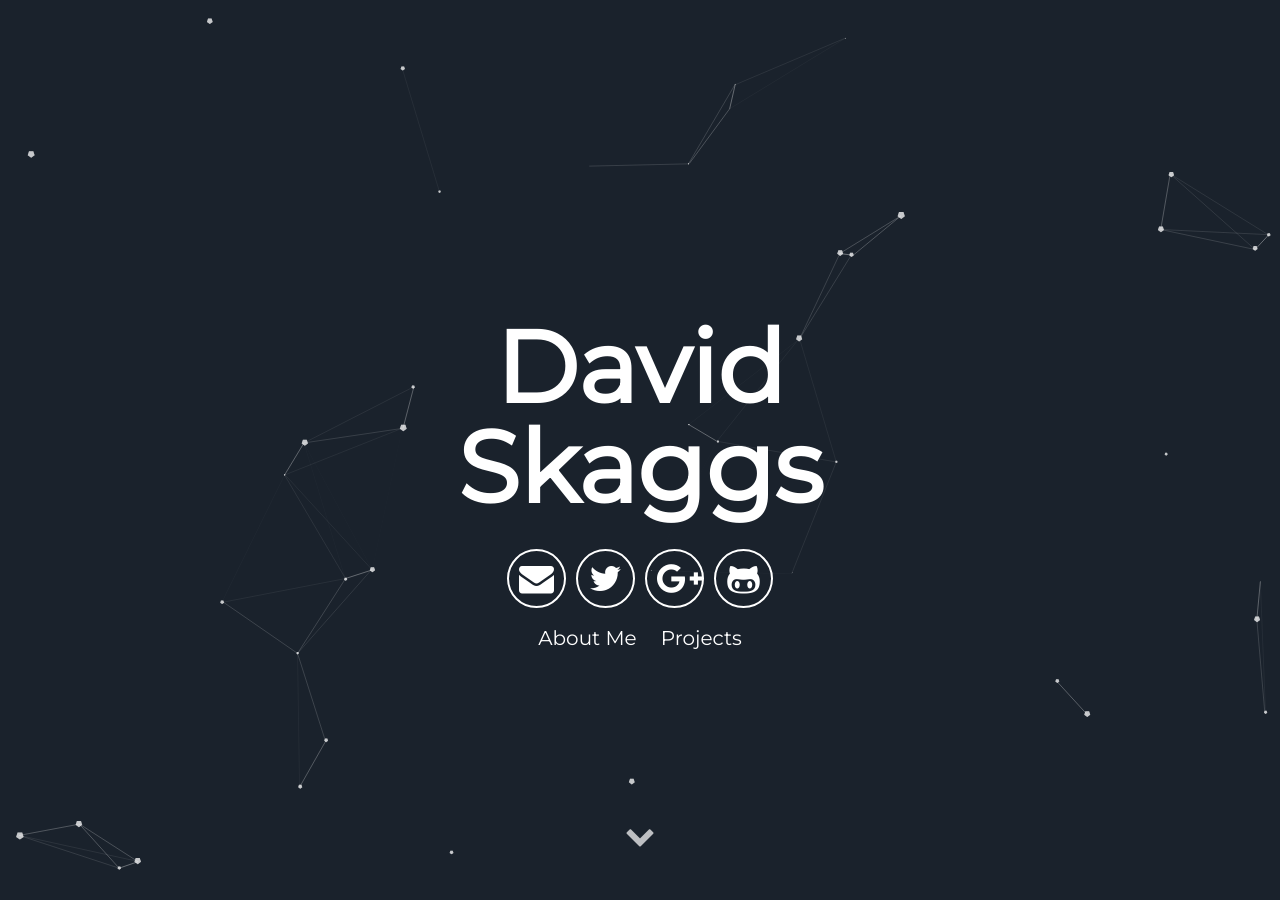
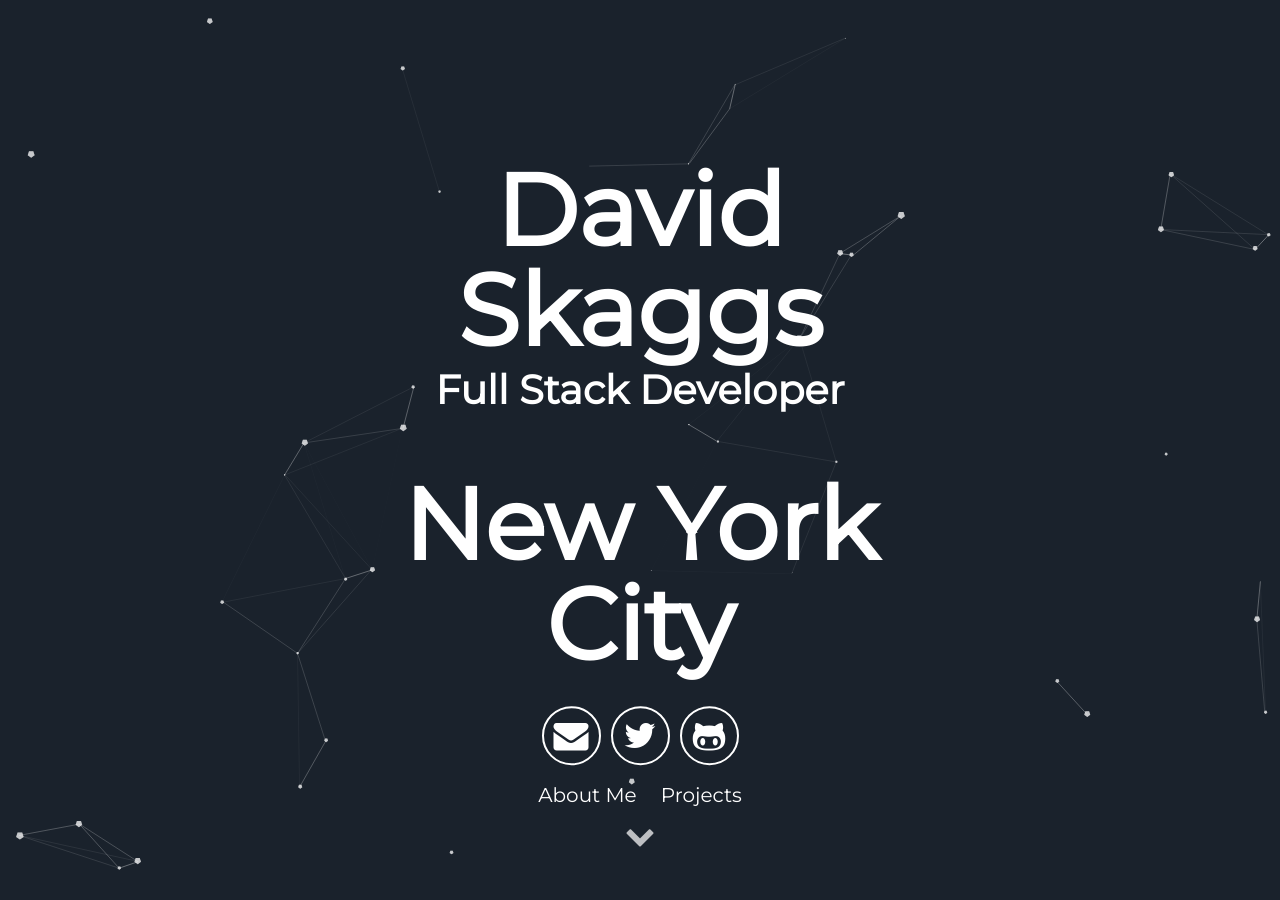
Before and after one commit to davidtskaggs/davidtskaggs.github.io, a Jekyll site: the page built from index.html, in a window 1280 px wide and 900 px high. Built offline with Jekyll 4.4.1, drawn with Linux system fonts in a browser that asks for light colours.

Commit message:
Main page updates

```diff
--- a/_config.yml
+++ b/_config.yml
@@ -6,6 +6,8 @@
 
 # User settings
 username: David Skaggs
+location: New York City
+user_title: Full Stack Developer
 user_description: David is a 2017 graduate of Dev Bootcamp in New York City, where he was immersered in FullStack Development. Before Dev, David gained invaluable customer service skills and technical insights while working directly with customers at various SaaS companies. David holds a bachlors degree in Political Science from College of Charleston.
 email: davidtskaggs@gmail.com
 twitter_username: dtskaggs
--- a/_includes/header.html
+++ b/_includes/header.html
@@ -4,10 +4,13 @@
         <span class="site-title">{{site.username}}</span>
         <span class="site-description">{{site.user_title}}</span>
       </h1>
+      <h2>
+        <span class="site-title">{{site.location}}</span>
+      </h2>
       <div class="header-icons">
         <a aria-label="Send email" href="mailto:{{ site.email }}"><i class="icon fa fa-envelope"></i></a>
         <a aria-label="My Twitter" target="_blank" href="https://twitter.com/{{ site.twitter_username }}"><i class="icon fa fa-twitter" aria-hidden="true"></i></a>
-        <a aria-label="My Google Plus" target="_blank" href="#"><i class="icon fa fa-google-plus" aria-hidden="true"></i></a>
+        <!-- <a aria-label="My Google Plus" target="_blank" href="#"><i class="icon fa fa-google-plus" aria-hidden="true"></i></a> -->
         <a aria-label="My Github" target="_blank" href="https://github.com/{{ site.github_username }}"><i class="icon fa fa-github-alt" aria-hidden="true"></i></a>
       </div>
       <div class="header-links">
```
